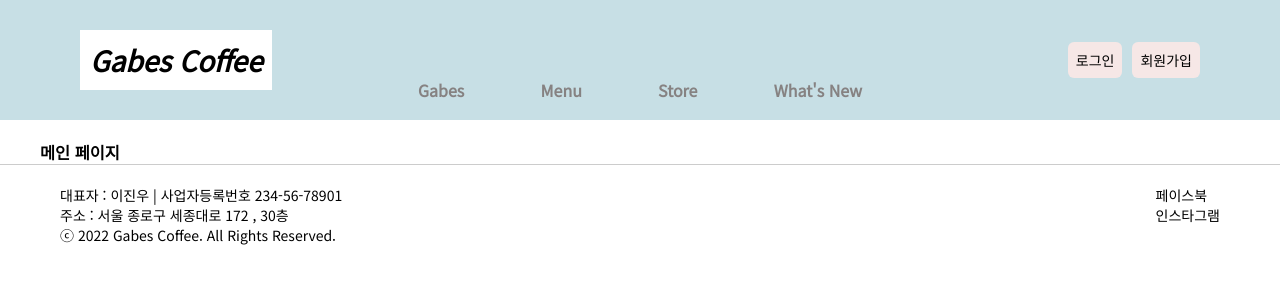
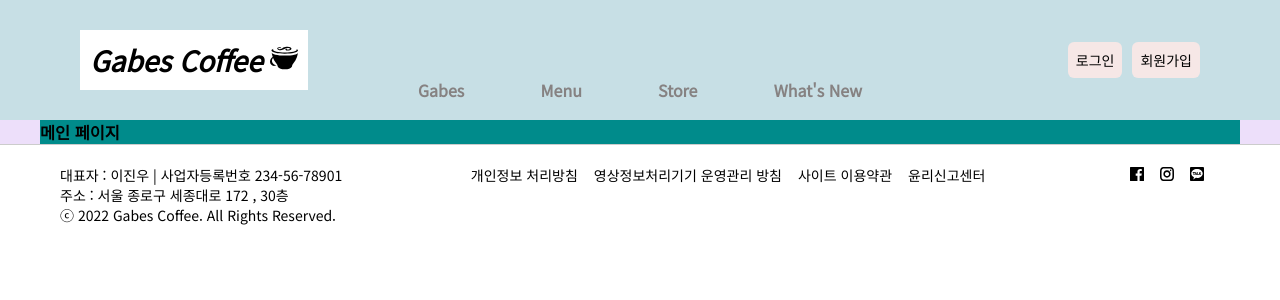
Before and after one commit to chloro30/gabes-client, a React (Create React App) app: page / in a window 1280 px wide. Shown: the top 300 px of the page. Built offline with nearby package versions, Linux system fonts and the light colour scheme.

Commit message:
header, footer, 메인 컴포넌트 레이아웃 수정

```diff
--- a/package.json
+++ b/package.json
@@ -8,6 +8,7 @@
     "@testing-library/user-event": "^13.5.0",
     "react": "^17.0.2",
     "react-dom": "^17.0.2",
+    "react-icons": "^4.3.1",
     "react-router-dom": "^6.2.1",
     "react-scripts": "5.0.0",
     "web-vitals": "^2.1.3"
--- a/src/components/Main.js
+++ b/src/components/Main.js
@@ -3,8 +3,10 @@
 
 function Main() {
     return (
-        <section className='main-con inner-con'>
-            <h3>메인 페이지</h3>
+        <section className='main-con'>
+            <div className='inner-con'>
+                <h3>메인 페이지</h3>
+            </div>
         </section>
     );
 }
--- a/src/components/include/Footer.js
+++ b/src/components/include/Footer.js
@@ -1,5 +1,7 @@
 import React from 'react';
 import '../scss/Footer.scss';
+import { GrFacebook, GrInstagram } from 'react-icons/gr';
+import { SiKakaotalk } from 'react-icons/si';
 
 function Footer() {
     return (
@@ -11,8 +13,16 @@
                     ⓒ 2022 Gabes Coffee. All Rights Reserved.
                 </p>
                 <ul>
-                    <li>페이스북</li>
-                    <li>인스타그램</li>
+                    <li>개인정보 처리방침</li>
+                    <li>영상정보처리기기 운영관리 방침</li>
+                    <li>사이트 이용약관</li>
+                    <li>윤리신고센터</li>
+                </ul>
+                <ul>
+                    {/* <li>CCM</li> */}
+                    <li><GrFacebook /></li>
+                    <li><GrInstagram /></li>
+                    <li><SiKakaotalk /></li>
                 </ul>
             </div>
         </footer>
--- a/src/components/include/Header.js
+++ b/src/components/include/Header.js
@@ -1,4 +1,5 @@
 import React, { useState } from 'react';
+import { SiCoffeescript } from 'react-icons/si';
 import { Link } from 'react-router-dom';
 import '../scss/Header.scss';
 
@@ -9,7 +10,7 @@
     return (
         <header>
             <div className='header-con inner-con'>
-                <Link to="/"><h1>Gabes Coffee</h1></Link>
+                <Link to="/"><h1>Gabes Coffee <SiCoffeescript /></h1></Link>
                 <div className={`gnb  ${ open ? 'on' : '' } `} onMouseEnter={toggleGnb} onMouseLeave={toggleGnb}>
                     <ul>
                         <li>Gabes</li>
--- a/src/components/scss/Footer.scss
+++ b/src/components/scss/Footer.scss
@@ -1,10 +1,3 @@
-// footer {
-//     background-color: rgb(204, 102, 102);
-//     margin-top: 140px;
-// }
-
-
-
 footer {
     width: 100%;
     // position: absolute;
@@ -15,6 +8,12 @@
         padding: 20px;
         display: flex;
         justify-content: space-between;
+        > ul {
+            display: flex;
+            > li {
+                margin-right: 16px;
+            }
+        }
 
     }
 }
--- a/src/components/scss/Header.scss
+++ b/src/components/scss/Header.scss
@@ -19,6 +19,7 @@
     width: 100%;
     height: 120px;
     position: fixed;
+    top: 0;
 
     div.header-con {
         width: 100%;
@@ -45,7 +46,7 @@
             font-weight: bold;
             position: absolute;
             top: 120px;
-            transition: 0.05s;
+            transition: 0.1s;
             &.on {
                 height: 100px;
             }
@@ -81,7 +82,7 @@
                     // background-color: darkgrey;
                     // width: 100%;
                     // height: 0;
-                    padding: 16px 0;
+                    margin-top: 16px;
                     @include flexBox($ju:flex-start, $al:flex-start);
                     // &.on {
                     //     height: 100px;
--- a/src/components/scss/Main.scss
+++ b/src/components/scss/Main.scss
@@ -1,4 +1,7 @@
 section {
-    // background-color: rgb(237, 223, 250);
-    padding-top: 140px;
+    background-color: rgb(237, 223, 250);
+    margin-top: 120px;
+    .inner-con {
+        background-color: darkcyan;
+    }
 }
```
Also changed, not shown: 2 other files (tests, documents, lock files or other folders).
